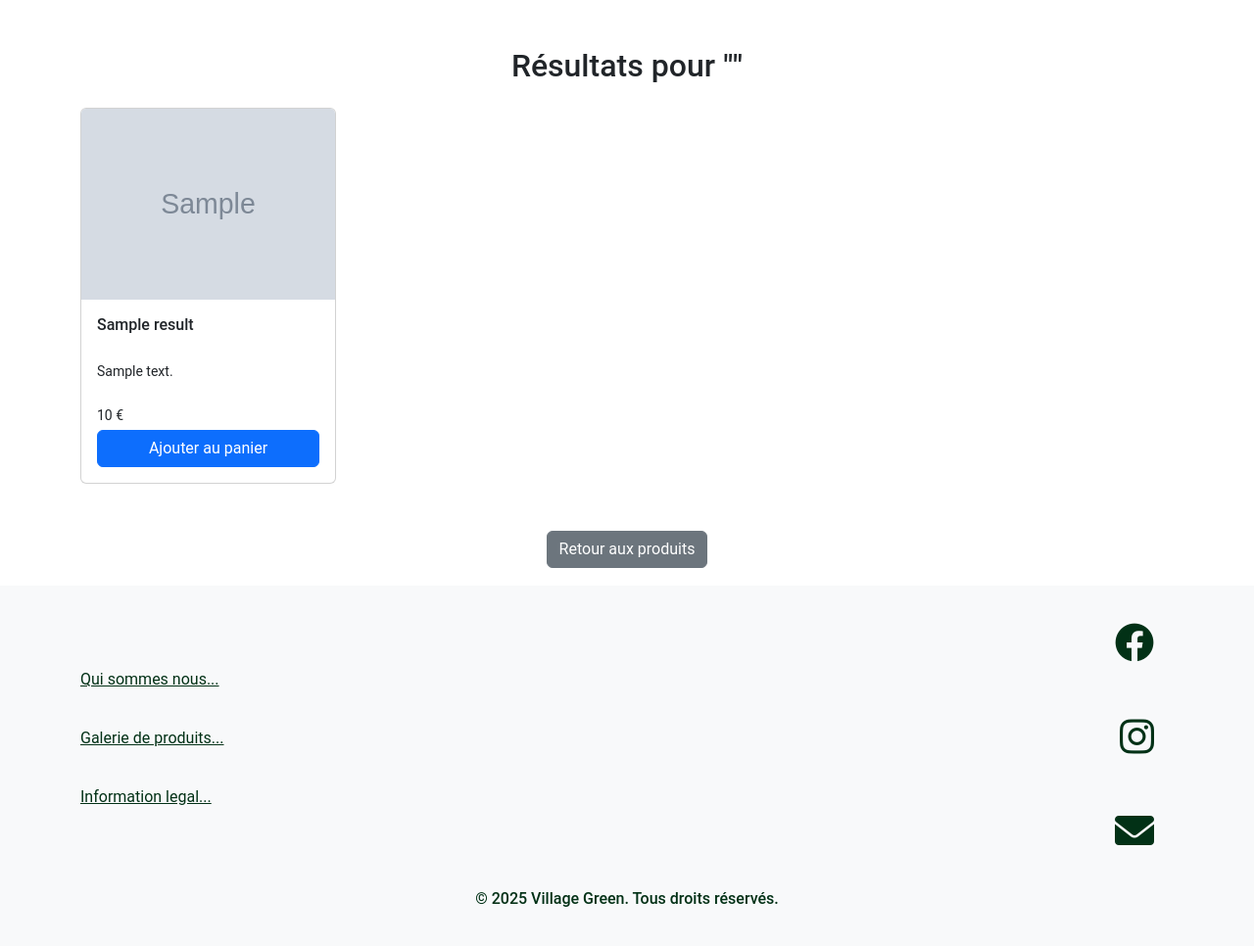
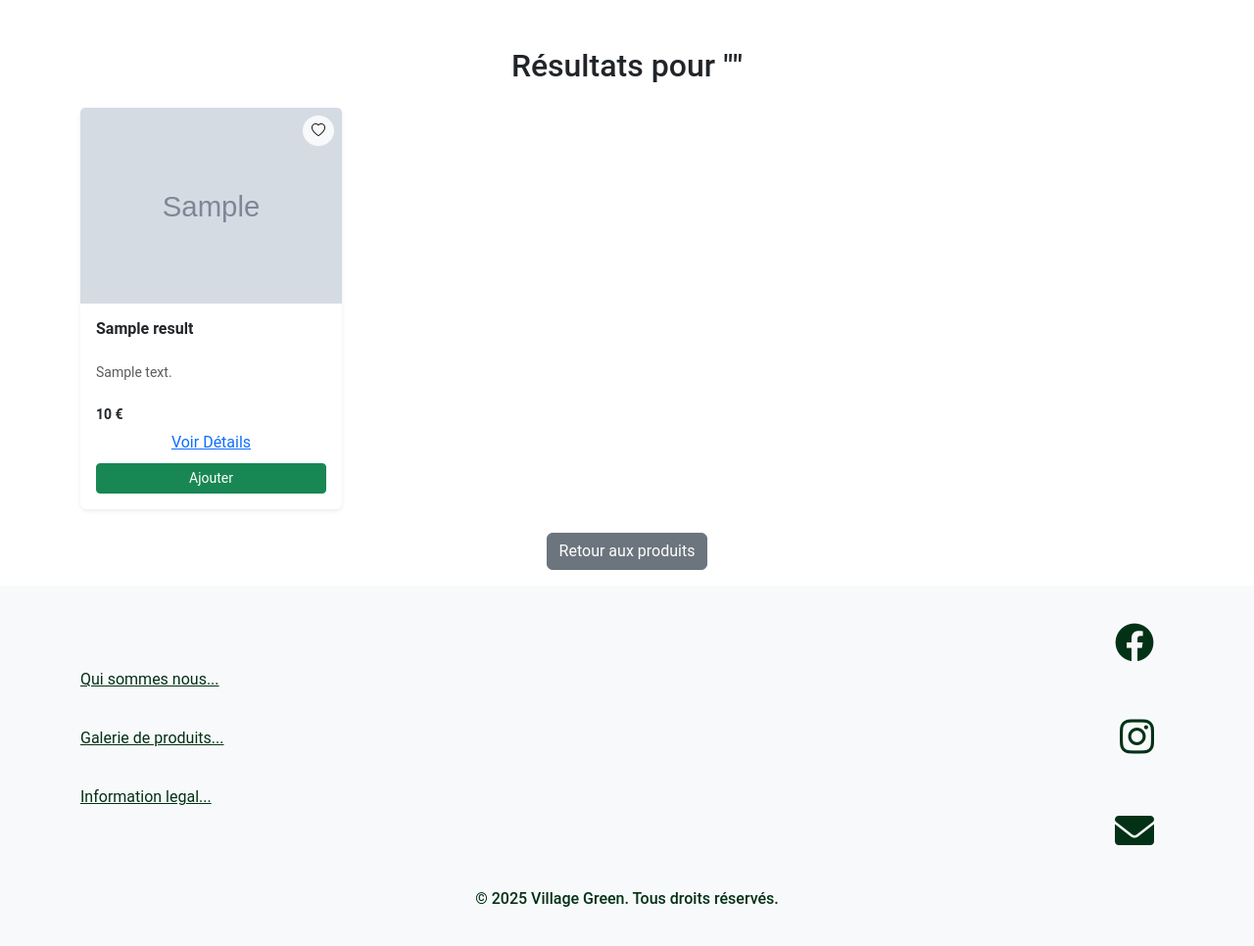
Before and after one commit to NasiraNaiby/sf_green_village_v2, a Symfony app: template templates/search_results.html.twig in a window 1280 px wide. Shown: the part 180-1146 px from the top of the page at 98% size. Run offline with Twig, Linux system fonts and the light colour scheme; the template is opened without the code that fills it: most values are stand-ins (such as "Sample title", 1, 10 or a date in 2020); grey boxes marked "Sample" are stand-in pictures; some libraries are stand-ins or nearby versions.

Commit message:
pictures added

```diff
--- a/templates/accueil.html.twig
+++ b/templates/accueil.html.twig
@@ -7,7 +7,7 @@
       {% for produit in produits|slice(0,5) %}
         <div class="carousel-item {% if loop.first %}active{% endif %}">
           <div class="carousel-slide d-flex align-items-center justify-content-center"
-               style="background: url('{{ produit.photo }}') center center / cover no-repeat; height: 100vh;">
+               style="background: url('/{{ produit.photo }}') center center / cover no-repeat; height: 100vh;">
             <div class="carousel-caption d-none d-md-block text-start" style="background-color: rgba(0,0,0,0.4); padding: 20px; border-radius: 10px;">
               <h1 class="fw-bold text-white">{{ produit.nomProduit }}</h1>
               <p class="text-white">{{ produit.descProduit|u.truncate(150, '...') }}</p>
--- a/templates/cat_detail.html.twig
+++ b/templates/cat_detail.html.twig
@@ -58,7 +58,7 @@
       {% for produit in categorie.produits %}
         <div class="item">
           <div class="card">
-            <img src="{{ produit.photo }}" alt="{{ produit.nomProduit }}">
+            <img src="/{{ produit.photo }}" alt="{{ produit.nomProduit }}">
             <div class="card-body text-center p-2">
               <h5 class="card-title mb-0">{{ produit.nomProduit }}</h5>
             </div>
--- a/templates/fournisseur_detail.html.twig
+++ b/templates/fournisseur_detail.html.twig
@@ -75,7 +75,7 @@
     {% for produit in produits %}
       <div class="col-6 col-sm-4 col-md-3">
         <div class="produit-tile position-relative text-center overflow-hidden">
-          <img src="{{ produit.photo }}"
+          <img src="/{{ produit.photo }}"
                alt="{{ produit.nomProduit }}"
                class="img-fluid w-100"
                style="height:200px; object-fit:cover; border-radius:12px;">
--- a/templates/galerie.html.twig
+++ b/templates/galerie.html.twig
@@ -4,7 +4,7 @@
 
 {% block body %}
 <div class="container-fluid gallery">
-    <h2 class="gallery-title">Our Products</h2>
+    <h2 class="gallery-title">Notre Produits</h2>
     <div class="row">
         {% for produit in produits %}
         <div class="col-lg-3 col-md-4 col-sm-6">
--- a/templates/produit_card.html.twig
+++ b/templates/produit_card.html.twig
@@ -3,7 +3,7 @@
 
     <!-- Product Image with Heart -->
     <div class="card-img-container overflow-hidden" style="height: 200px;">
-      <img src="{{ produit.photo }}" class="card-img-top img-fluid w-100 h-100" alt="{{ produit.nomProduit }}">
+      <img src="/{{ produit.photo }}" class="card-img-top img-fluid w-100 h-100" alt="{{ produit.nomProduit }}">
       <button class="btn btn-sm btn-light position-absolute top-0 end-0 m-2 heart-btn"
               data-produit-id="{{ produit.id }}">
         <i class="bi bi-heart"></i>
@@ -27,7 +27,7 @@
       data-nom="{{ produit.nomProduit }}"
       data-desc="{{ produit.descProduit }}"
       data-prix="{{ produit.ventPrix }}"
-      data-photo="{{ produit.photo }}"
+      data-photo="/{{ produit.photo }}"
       data-categorie="{{ produit.categorie.nomCat }}"
       data-categorie-id="{{ produit.categorie.id }}"
       data-fournisseur="{{ produit.fournisseur.nomFournisseur }}"
--- a/templates/search_results.html.twig
+++ b/templates/search_results.html.twig
@@ -8,16 +8,46 @@
     {% if results is empty %}
       <p class="text-center">Aucun produit trouvé.</p>
     {% else %}
-      <div class="row">
+      <div class="row g-3">
         {% for produit in results %}
-          <div class="col-md-3 col-sm-6 mb-4 d-flex">
-            <div class="card w-100">
-              <img src="{{ produit.photo }}" class="card-img-top" alt="{{ produit.nomProduit }}" />
-              <div class="card-body d-flex flex-column">
-                <h5 class="card-title">{{ produit.nomProduit }}</h5>
-                <p class="card-text">{{ produit.descProduit }}</p>
-                <p class="card-text">{{ produit.ventPrix }} €</p>
-                <a href="/panier/add/{{ produit.id }}" class="btn btn-primary mt-auto">Ajouter au panier</a>
+          <div class="col-lg-3 col-md-4 col-sm-6 d-flex">
+            <div class="card shadow-sm border-0 w-100 hover-scale position-relative">
+
+              <!-- Product Image with Heart -->
+              <div class="card-img-container overflow-hidden" style="height: 200px;">
+                <img src="/{{ produit.photo }}" class="card-img-top img-fluid w-100 h-100" alt="{{ produit.nomProduit }}">
+                <button class="btn btn-sm btn-light position-absolute top-0 end-0 m-2 heart-btn"
+                        data-produit-id="{{ produit.id }}">
+                  <i class="bi bi-heart"></i>
+                </button>
+              </div>
+
+              <!-- Card Body -->
+              <div class="card-body d-flex flex-column p-3">
+                <h5 class="card-title fw-bold mb-1">{{ produit.nomProduit }}</h5>
+                <p class="card-text text-muted small mb-1">
+                  {{ produit.descProduit|length > 60 ? produit.descProduit[:60] ~ '...' : produit.descProduit }}
+                </p>
+                <p class="card-text fw-bold h6 mb-2">{{ produit.ventPrix }} €</p>
+
+                <!-- View details button -->
+                <button
+                  class="btn btn-link p-0 mt-auto view-details"
+                  data-bs-toggle="modal"
+                  data-bs-target="#produitModal"
+                  data-id="{{ produit.id }}"
+                  data-nom="{{ produit.nomProduit }}"
+                  data-desc="{{ produit.descProduit }}"
+                  data-prix="{{ produit.ventPrix }}"
+                  data-photo="/{{ produit.photo }}"
+                  data-categorie="{{ produit.categorie.nomCat }}"
+                  data-categorie-id="{{ produit.categorie.id }}"
+                  data-fournisseur="{{ produit.fournisseur.nomFournisseur }}"
+                  data-fournisseur-id="{{ produit.fournisseur.id }}">
+                  Voir Détails
+                </button>
+
+                <a href="/panier/add/{{ produit.id }}" class="btn btn-success mt-2 btn-sm">Ajouter</a>
               </div>
             </div>
           </div>
@@ -30,4 +60,6 @@
     </div>
   </div>
 </section>
+  <!-- Product Modal -->
+{% include 'produit_modal.html.twig' %}
 {% endblock %}
```
Also changed, not shown: src/DataFixtures/AppFixtures.php (+33 -29 lines).
